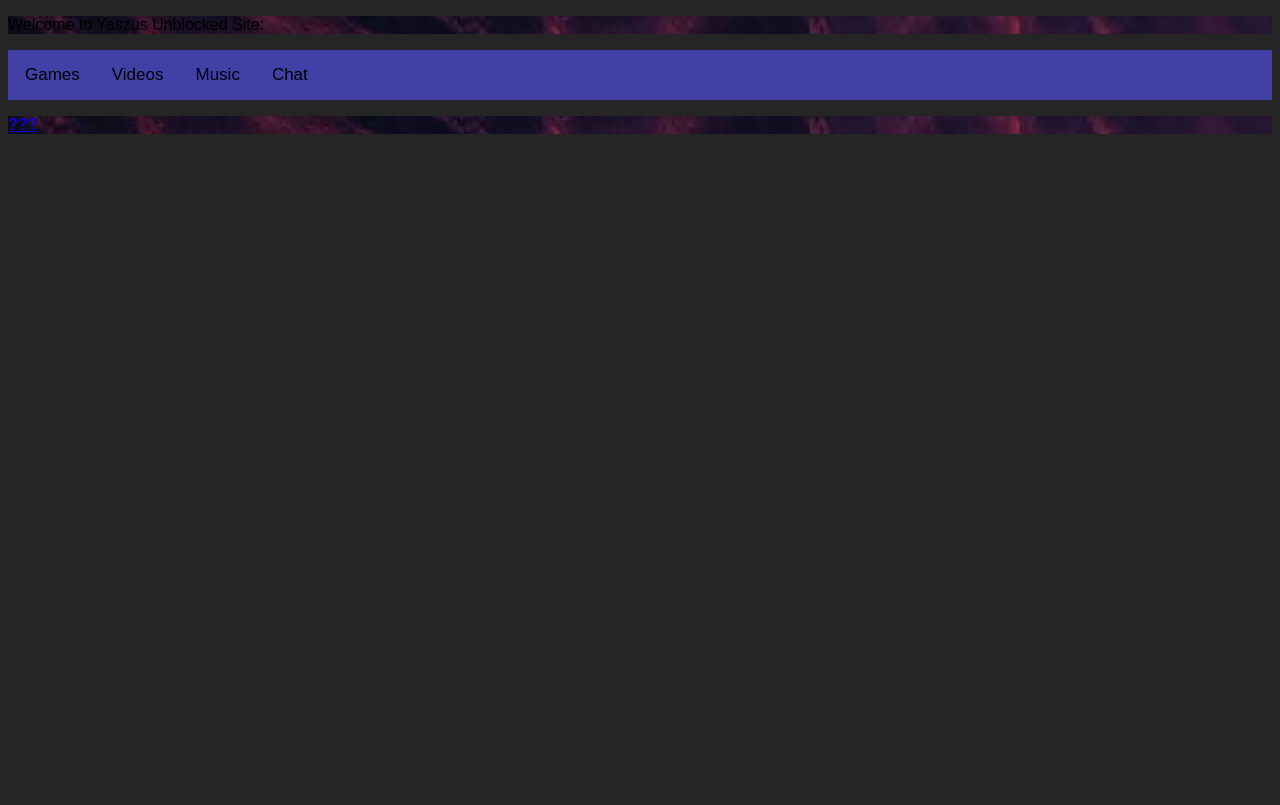
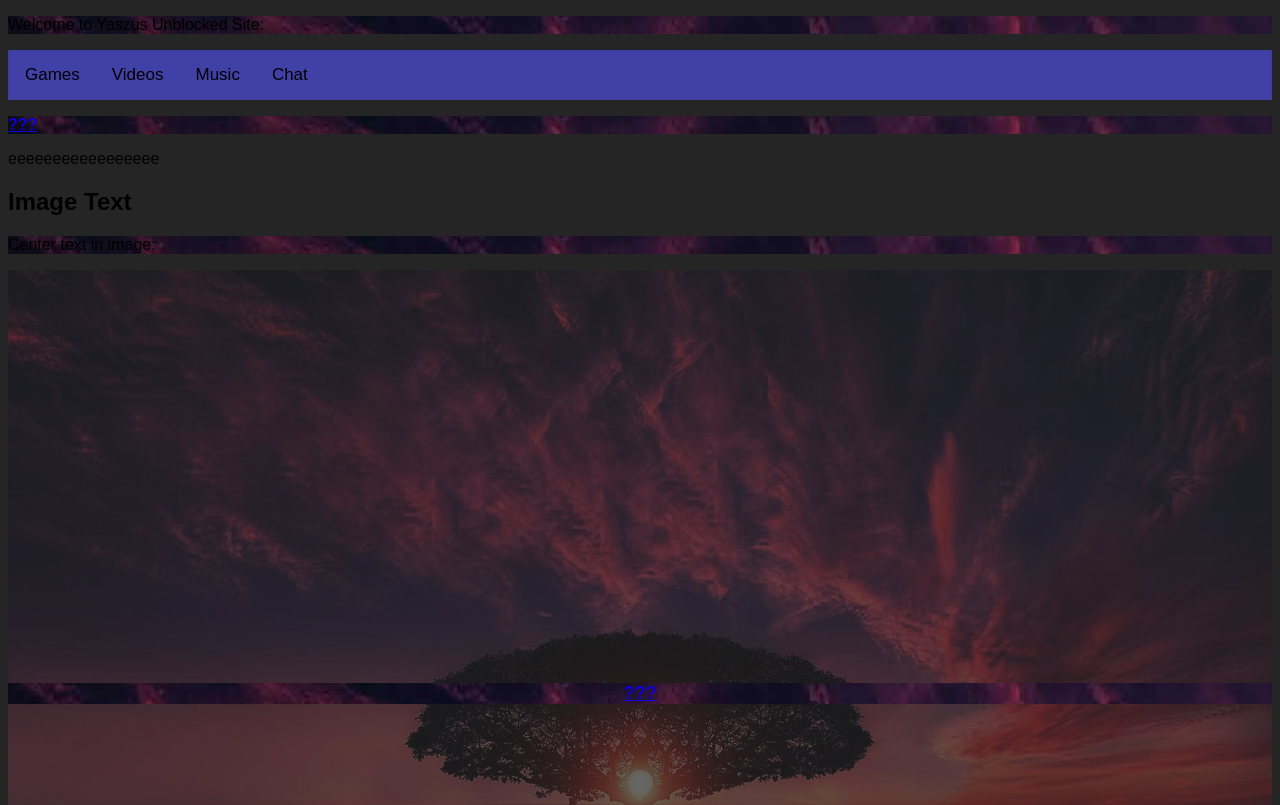
Before and after one commit to WheatlyCrab/Unblocked, a browser extension: page index.html in a window 1280 px wide. Shown: the top 805 px of the page. Drawn offline with Linux system fonts and the light colour scheme.

Commit message:
hope this works

```diff
--- a/index.html
+++ b/index.html
@@ -422,3 +422,48 @@ a {
 
 </body>
 </html>
+
+</html>
+
+
+
+eeeeeeeeeeeeeeeee
+
+
+
+<!DOCTYPE html>
+<html>
+<head>
+<style>
+.container {
+  position: relative;
+}
+
+.center {
+  position: absolute;
+  top: 50%;
+  width: 100%;
+  text-align: center;
+  font-size: 18px;
+}
+
+img {
+  width: 100%;
+  height: auto;
+  opacity: 0.3;
+}
+</style>
+</head>
+<body>
+
+<h2>Image Text</h2>
+
+<p>Center text in image:</p>
+
+<div class="container">
+  <img src="img.jpg" alt="Cinque Terre" width="1000" height="300">
+  <div class="center"><p><b><a href="https://www.youtube.com/watch?v=EE-xtCF3T94" target="_blank">???</a></b></p></div>
+</div>
+
+</body>
+</html>
```
